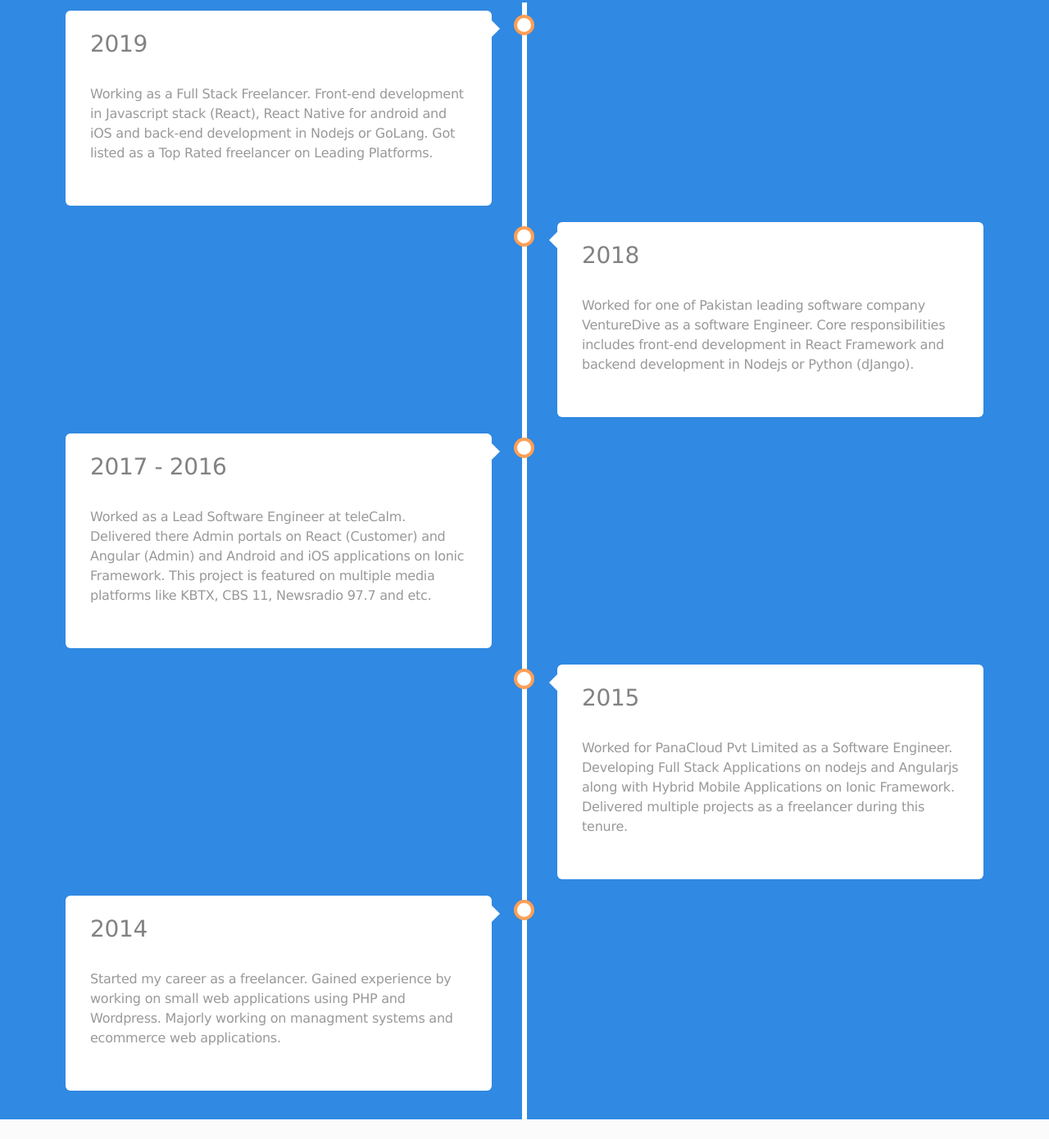
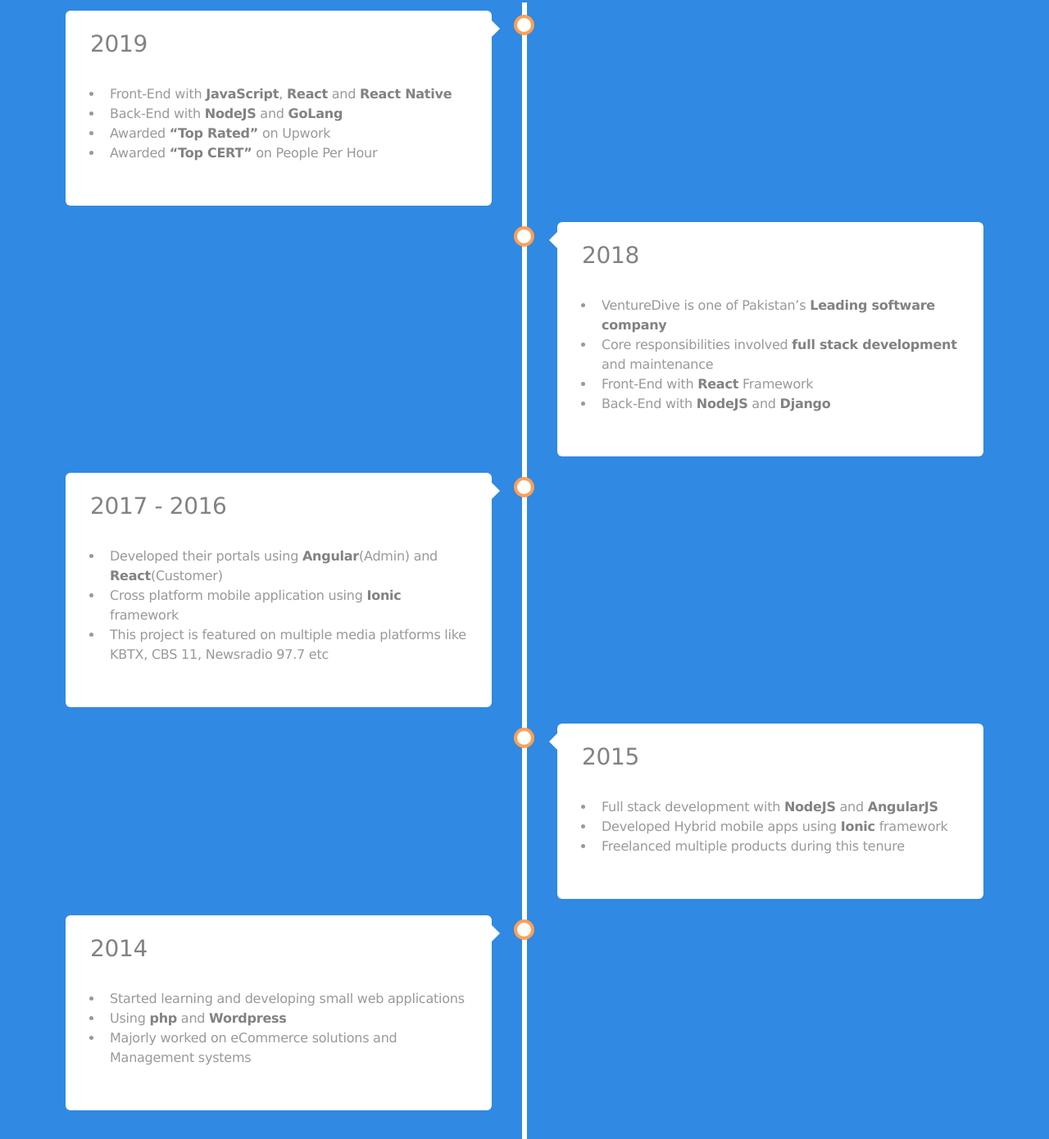
Before and after one commit to haseebrehmanpc/haseebrehmanpc.github.io, a plain HTML site: page index.html in a window 1280 px wide. Shown: the part 1216-2606 px from the top of the page at 82% size. Drawn offline with nearby package versions, Linux system fonts and the light colour scheme.

Commit message:
Updated timeline formatting

```diff
--- a/index.html
+++ b/index.html
@@ -51,48 +51,53 @@
 			<div data-aos-once="true" data-aos="slide-right" class="timeline-container timeline-left">
 				<div class="timeline-content">
 					<h2>2019</h2>
-					<p>Working as a Full Stack Freelancer. Front-end development in Javascript stack (React),
-						React
-						Native for android and iOS and back-end development in Nodejs or GoLang. Got listed as a Top
-						Rated freelancer on Leading Platforms.</p>
+					<ul>
+						<li>Front-End with <b>JavaScript</b>, <b>React</b> and <b>React Native</b></li>
+						<li>Back-End with <b>NodeJS</b> and <b>GoLang</b></li>
+						<li>Awarded <b>“Top Rated”</b> on Upwork</li>
+						<li>Awarded <b>“Top CERT”</b> on People Per Hour</li>
+					</ul>
 				</div>
 			</div>
 			<div data-aos-once="true" data-aos="slide-left" class="timeline-container timeline-right">
 				<div class="timeline-content">
 					<h2>2018</h2>
-					<p>Worked for one of Pakistan leading software company VentureDive as a software Engineer.
-						Core responsibilities includes front-end development in React Framework and backend development
-						in Nodejs or Python (dJango).
-					</p>
+					<ul>
+						<li>VentureDive is one of Pakistan’s <b>Leading software company</b></li>
+						<li>Core responsibilities involved <b>full stack development</b> and maintenance</li>
+						<li>Front-End with <b>React</b> Framework</li>
+						<li>Back-End with <b>NodeJS</b> and <b>Django</b></li>
+					</ul>
 				</div>
 			</div>
 			<div data-aos-once="true" data-aos="slide-right" class="timeline-container timeline-left">
 				<div class="timeline-content">
 					<h2>2017 - 2016</h2>
-					<p>Worked as a Lead Software Engineer at teleCalm. Delivered there Admin portals on React (Customer)
-						and
-						Angular (Admin) and Android and iOS
-						applications on Ionic Framework. This project is featured on multiple media platforms like KBTX,
-						CBS
-						11, Newsradio 97.7 and etc.</p>
+					<ul>
+						<li>Developed their portals using <b>Angular</b>(Admin) and <b>React</b>(Customer)</li>
+						<li>Cross platform mobile application using <b>Ionic</b> framework</li>
+						<li>This project is featured on multiple media platforms like KBTX, CBS 11, Newsradio 97.7 etc</li>
+					</ul>
 				</div>
 			</div>
 			<div data-aos-once="true" data-aos="slide-left" class="timeline-container timeline-right">
 				<div class="timeline-content">
 					<h2>2015</h2>
-					<p>Worked for PanaCloud Pvt Limited as a Software Engineer. Developing Full Stack Applications on
-						nodejs and Angularjs along with Hybrid Mobile Applications on Ionic Framework. Delivered
-						multiple projects as a freelancer during this tenure.</p>
+					<ul>
+						<li>Full stack development with <b>NodeJS</b> and <b>AngularJS</b></li>
+						<li>Developed Hybrid mobile apps using <b>Ionic</b> framework</li>
+						<li>Freelanced multiple products during this tenure</li>
+					</ul>
 				</div>
 			</div>
 			<div data-aos-once="true" data-aos="slide-right" class="timeline-container timeline-left">
 				<div class="timeline-content">
 					<h2>2014</h2>
-					<p>Started my career as a freelancer. Gained experience by working on small web applications using
-						PHP and Wordpress.
-						Majorly working on
-						managment systems and ecommerce web applications.
-					</p>
+					<ul>
+						<li>Started learning and developing small web applications</li>
+						<li>Using <b>php</b> and <b>Wordpress</b></li>
+						<li>Majorly worked on eCommerce solutions and Management systems</li>
+					</ul>
 				</div>
 			</div>
 		</div>
```
